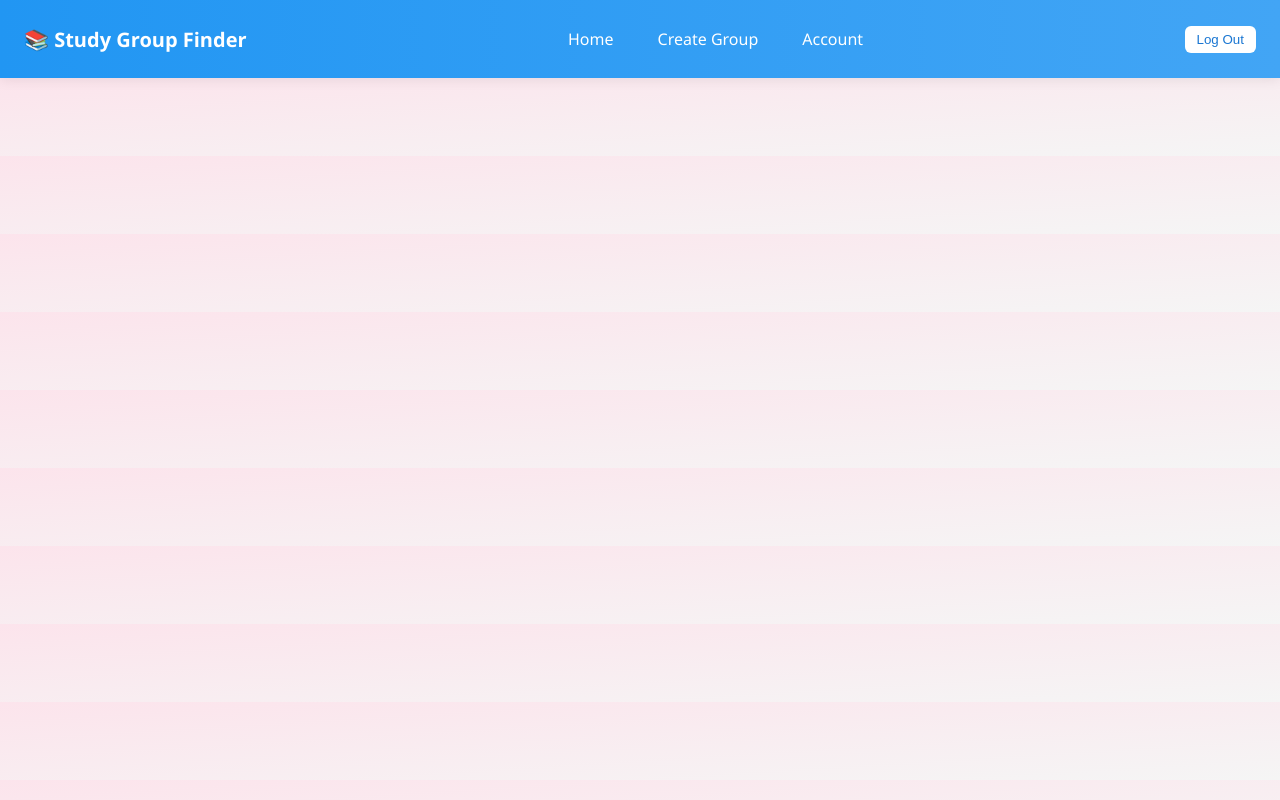
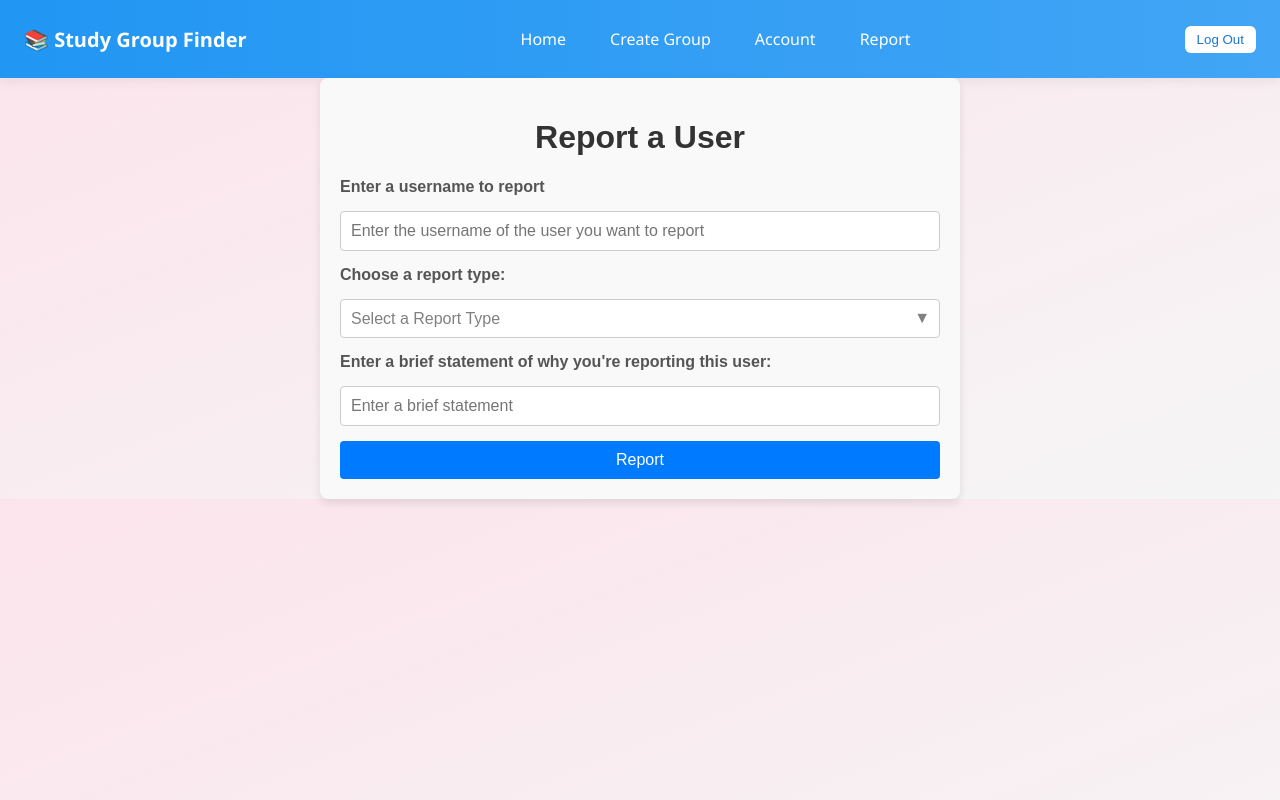
Before and after one commit to MastaM1ND/CS-440---Verdant-Vermin, a React (Create React App) app in the folder frontend/: page /report in a window 1280 px wide. Built offline with nearby package versions, Linux system fonts and the light colour scheme; sample sign-in values are in the browser's storage.

Commit message:
report added

```diff
--- a/frontend/src/App.js
+++ b/frontend/src/App.js
@@ -7,6 +7,7 @@ import CreateGroup from './CreateGroup';
 import Account from './Account';
 import RequireAuth from './components/RequireAuth';
 import GroupPage from './GroupPage';
+import Report from './Report';
 
 // This inner component allows dynamic hiding of NavBar
 function AppRoutes() {
@@ -56,6 +57,15 @@ function AppRoutes() {
             </RequireAuth>
           }
         />
+
+        <Route
+          path="/report" // Dynamic route for group pages
+          element={
+            <RequireAuth>
+              <Report />
+            </RequireAuth>
+          }
+        />
       </Routes>
     </>
   );
--- /dev/null
+++ b/frontend/src/Report.js
@@ -0,0 +1,98 @@
+import React, {useState} from 'react';
+import { useNavigate } from 'react-router-dom';
+
+function Report() {
+    //useState is default
+    const [reported_username, setReportedUsername] = useState('');
+    const [report_type, setReportType] = useState('');
+    const [written_statement, setWrittenStatement] = useState('');
+    const [isReportTypeFocused, setIsReportTypeFocused] = useState(false);
+    const navigate = useNavigate();
+
+    const handleReportUser = async (e) => {
+        e.preventDefault();
+
+        if (!report_type || report_type === '') {
+            alert('Please select a valid report type.');
+            return;
+        }
+
+        const user = JSON.parse(localStorage.getItem('user'));
+        const res = await fetch('http://localhost:3001/report', {
+          method: 'POST',
+          headers: {
+            'Content-Type': 'application/json',
+            'user_id': user.user_id
+          },
+          body: JSON.stringify(
+            { reported_username, report_type, written_statement})
+        });
+
+        const data = await res.json();
+        if (res.ok && data.success) {
+          alert('Report Submitted! Returning to Main Menu');
+          navigate('/groups', { replace: true });
+          window.location.reload();
+
+        } else {
+          alert(data.message || 'Report Failed.');
+        }
+    };
+
+    return (
+      <div style={{ maxWidth: '600px', margin: 'auto', padding: '20px', fontFamily: 'Arial, sans-serif', backgroundColor: '#f9f9f9', borderRadius: '8px', boxShadow: '0 4px 8px rgba(0, 0, 0, 0.1)' }}>
+        <h1 style={{ textAlign: 'center', color: '#333' }}>Report a User</h1>
+
+        <form onSubmit={handleReportUser} style={{ display: 'flex', flexDirection: 'column', gap: '15px' }}>
+          <label htmlFor="reported_user" style={{ fontWeight: 'bold', color: '#555' }}>Enter a username to report</label>
+          <input
+          name="reported_user"
+          id="reported_users"
+          type="text"
+          placeholder="Enter the username of the user you want to report"
+          onChange={e => setReportedUsername(e.target.value)}
+          style={{ padding: '10px', borderRadius: '4px', border: '1px solid #ccc', fontSize: '16px' }}
+          />
+
+          <label htmlFor="report_type" style={{ fontWeight: 'bold', color: '#555' }}>Choose a report type:</label>
+          <div style={{ position: 'relative' }}>
+            <select
+            name="report_type"
+            id="report_types"
+            onFocus={() => setIsReportTypeFocused(true)}
+            onBlur={() => setIsReportTypeFocused(false)}
+            onChange={e => setReportType(e.target.value)}
+            style={{ padding: '10px', borderRadius: '4px', border: '1px solid #ccc', fontSize: '16px', backgroundColor: '#fff', appearance: 'none', cursor: 'pointer', width: '100%', color: report_type === '' ? 'gray' : 'black' }}
+            >
+            <option value="" disabled={isReportTypeFocused}>Select a Report Type</option>
+            <option style={{color:'black'}} value="harrassment">Harrassment</option>
+            <option style={{color:'black'}} value="spam">Spam</option>
+            <option style={{color:'black'}} value="impersonation">Impersonation</option>
+            <option style={{color:'black'}} value="other">Other</option>
+            </select>
+            <span style={{ position: 'absolute', right: '10px', top: '50%', transform: 'translateY(-50%)', pointerEvents: 'none', color: 'gray' }}>▼</span>
+          </div>
+
+          <label htmlFor="written_statement" style={{ fontWeight: 'bold', color: '#555' }}>Enter a brief statement of why you're reporting this user:</label>
+          <input
+          name="written_statement"
+          type="text"
+          placeholder="Enter a brief statement"
+          max="500"
+          required
+          onChange={e => setWrittenStatement(e.target.value)}
+          style={{ padding: '10px', borderRadius: '4px', border: '1px solid #ccc', fontSize: '16px'}}
+          />
+
+          <button
+          type="submit"
+          style={{ padding: '10px 20px', borderRadius: '4px', border: 'none', backgroundColor: '#007BFF', color: '#fff', fontSize: '16px', cursor: 'pointer' }}
+          >
+          Report
+          </button>
+        </form>
+      </div>
+    );
+}
+
+export default Report;
--- a/frontend/src/components/NavBar.js
+++ b/frontend/src/components/NavBar.js
@@ -22,6 +22,7 @@ const NavBar = () => {
           <Link to="/groups">Home</Link>
           <Link to="/create_group">Create Group</Link>
           <Link to="/account">Account</Link>
+          <Link to="/report">Report</Link>
         </div>
       )}
 
```
Also changed, not shown: 1 other file (tests, documents, lock files or other folders).
